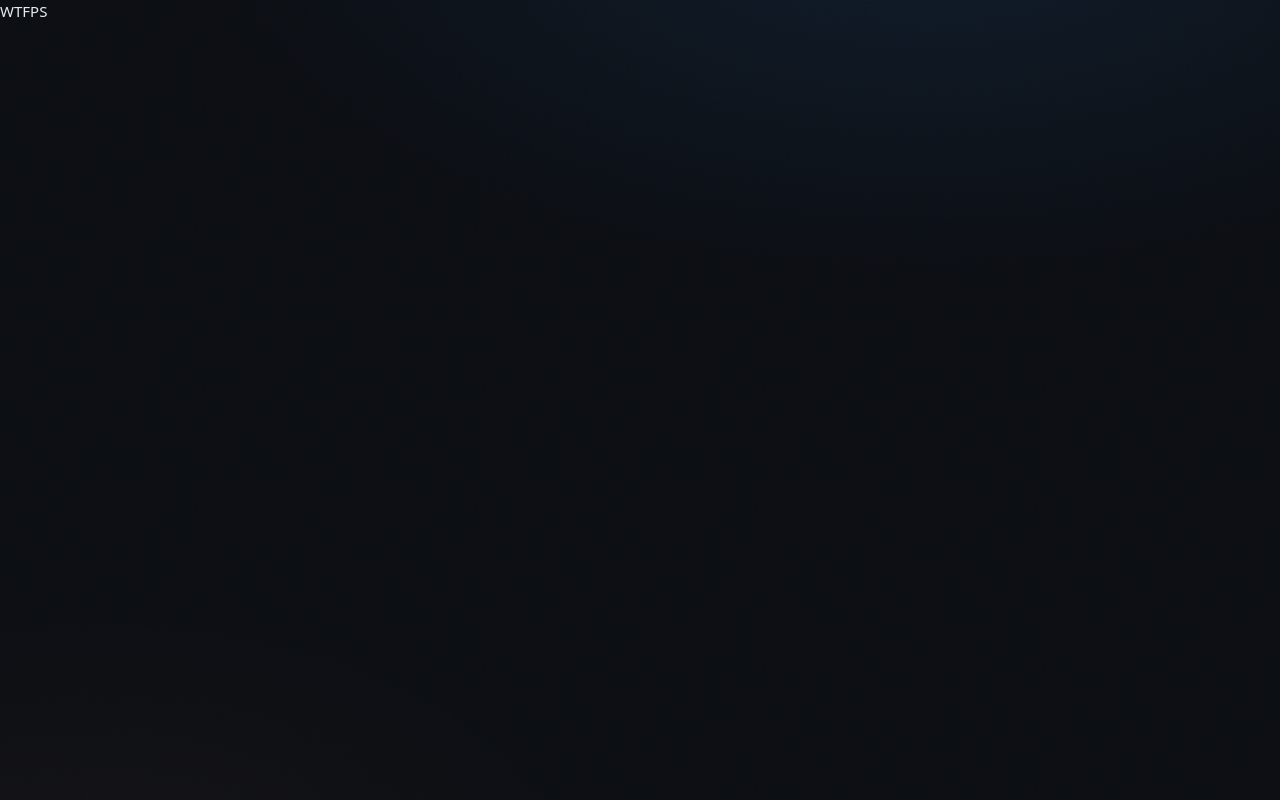
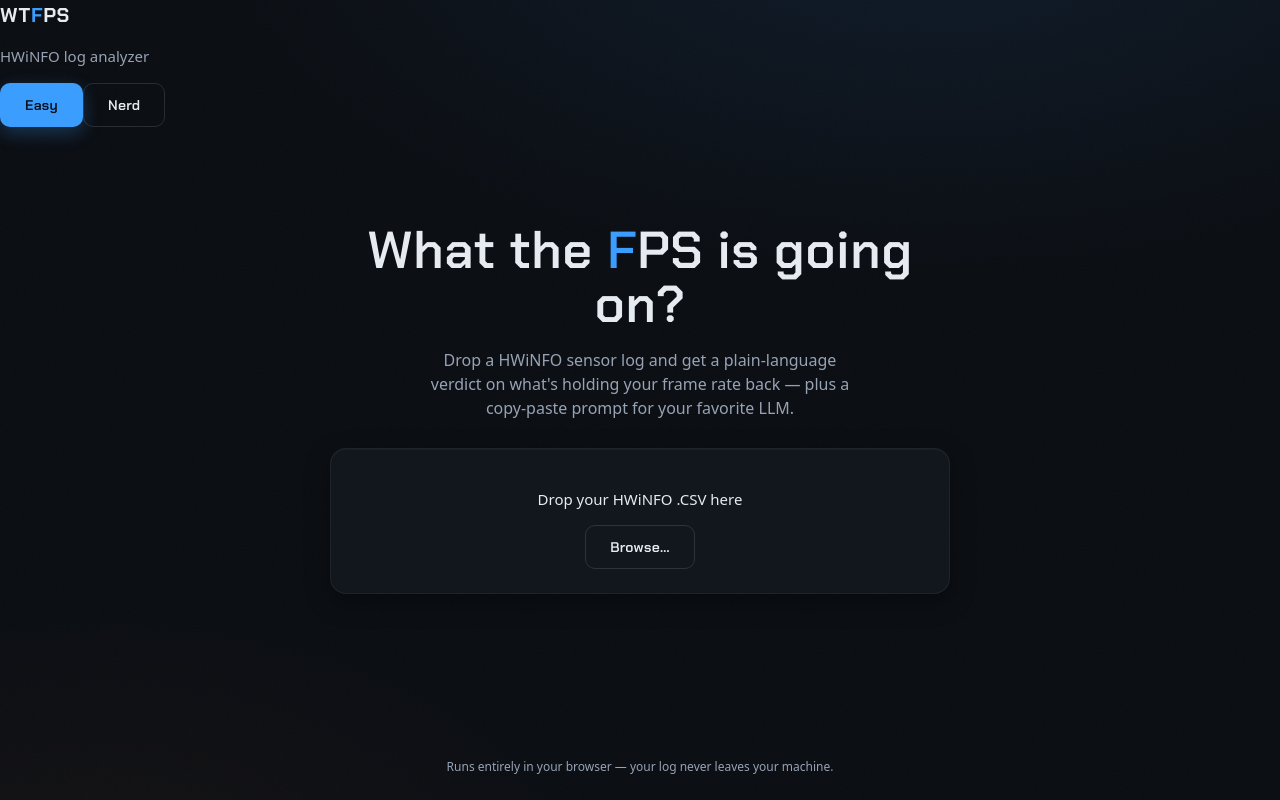
Before and after one commit to KaiC5504/WhatTheFPS, a React (Vite) app: page / in a window 1280 px wide. Built offline with nearby package versions, Linux system fonts and the light colour scheme.

Commit message:
feat(ui): assemble app — landing, results, easy/nerd wiring, specs+digest flow

```diff
--- a/src/App.tsx
+++ b/src/App.tsx
@@ -1,3 +1,120 @@
+import { useEffect, useState } from 'react';
+import type { AnalysisResult, InferredSpecs } from './types';
+import { TopBar } from './ui/TopBar';
+import { DropZone } from './ui/DropZone';
+import { HeroVerdict } from './ui/HeroVerdict';
+import { HeroStats } from './ui/HeroStats';
+import { FindingsList } from './ui/FindingsList';
+import { DigestPanel } from './ui/DigestPanel';
+import { SpecsCard } from './ui/SpecsCard';
+import { NerdView } from './ui/NerdView';
+import { useAnalysis, type AnalysisStatus } from './ui/useAnalysis';
+import { loadSpecs } from './storage/specsStore';
+import { Button } from './ui/primitives';
+import './ui/App.css';
+
+type UiMode = 'easy' | 'nerd';
+
 export function App() {
-  return <main>WTFPS</main>;
+  const { status, result, error, analyzeFile, reset } = useAnalysis();
+  const [mode, setMode] = useState<UiMode>('easy');
+  const [specs, setSpecs] = useState<InferredSpecs | null>(null);
+
+  // On a fresh result, seed the editable specs from a saved override if present,
+  // otherwise from what the engine inferred.
+  useEffect(() => {
+    if (result) setSpecs(loadSpecs() ?? result.log.specs);
+  }, [result]);
+
+  return (
+    <div className="app">
+      <TopBar mode={mode} onModeChange={setMode} />
+      <main className="app__main">
+        {status === 'ready' && result ? (
+          <Results
+            result={result}
+            specs={specs ?? result.log.specs}
+            mode={mode}
+            onSpecsChange={setSpecs}
+            onReset={reset}
+          />
+        ) : (
+          <Landing status={status} error={error} onFile={analyzeFile} />
+        )}
+      </main>
+      <footer className="app__footer u-dim">
+        Runs entirely in your browser — your log never leaves your machine.
+      </footer>
+    </div>
+  );
 }
+
+function Landing({
+  status,
+  error,
+  onFile,
+}: {
+  status: AnalysisStatus;
+  error: string | null;
+  onFile: (file: File) => void;
+}) {
+  return (
+    <section className="landing">
+      <h1 className="landing__title">
+        What the <span className="landing__f">F</span>PS is going on?
+      </h1>
+      <p className="landing__pitch">
+        Drop a HWiNFO sensor log and get a plain-language verdict on what's holding your frame
+        rate back — plus a copy-paste prompt for your favorite LLM.
+      </p>
+      <DropZone onFile={onFile} disabled={status === 'parsing'} />
+      {status === 'parsing' && <p className="landing__status u-dim">Analyzing your log…</p>}
+      {status === 'error' && (
+        <p role="alert" className="landing__error">
+          Couldn't read that log{error ? `: ${error}` : ''}. Try a different HWiNFO CSV.
+        </p>
+      )}
+    </section>
+  );
+}
+
+function Results({
+  result,
+  specs,
+  mode,
+  onSpecsChange,
+  onReset,
+}: {
+  result: AnalysisResult;
+  specs: InferredSpecs;
+  mode: UiMode;
+  onSpecsChange: (next: InferredSpecs) => void;
+  onReset: () => void;
+}) {
+  return (
+    <div className="results stack">
+      <section className="results__hero">
+        <HeroVerdict verdict={result.verdict} />
+        <HeroStats hero={result.verdict.hero} />
+      </section>
+
+      <FindingsList findings={result.verdict.findings} />
+
+      <div className="results__cols">
+        <DigestPanel result={result} specs={specs} />
+        <SpecsCard specs={specs} onChange={onSpecsChange} />
+      </div>
+
+      {mode === 'nerd' && <NerdView result={result} />}
+
+      <div className="results__actions">
+        <Button variant="ghost" onClick={onReset}>
+          Analyze another log
+        </Button>
+        <Button variant="subtle" disabled title="Before/after comparison is coming in v2">
+          Compare runs (soon)
+        </Button>
+      </div>
+    </div>
+  );
+}
--- /dev/null
+++ b/src/ui/App.css
@@ -0,0 +1,102 @@
+.app {
+  display: flex;
+  flex-direction: column;
+  min-height: 100%;
+}
+
+.app__main {
+  flex: 1;
+  width: 100%;
+  max-width: 1080px;
+  margin: 0 auto;
+  padding: var(--s6) var(--s5) var(--s8);
+}
+
+.app__footer {
+  text-align: center;
+  padding: var(--s5);
+  font-size: 12px;
+}
+
+/* ---- landing --------------------------------------------------------- */
+
+.landing {
+  max-width: 620px;
+  margin: var(--s8) auto 0;
+  text-align: center;
+  display: flex;
+  flex-direction: column;
+  align-items: center;
+  gap: var(--s4);
+}
+.landing__title {
+  font-size: clamp(32px, 6vw, 52px);
+  line-height: 1.05;
+  letter-spacing: 0.01em;
+}
+.landing__f {
+  color: var(--accent);
+}
+.landing__pitch {
+  color: var(--text-dim);
+  font-size: 16px;
+  max-width: 48ch;
+  margin: 0 0 var(--s3);
+}
+.landing .dropzone {
+  width: 100%;
+}
+.landing__status {
+  font-size: 14px;
+}
+.landing__error {
+  color: var(--bad);
+  font-size: 14px;
+}
+
+/* ---- results --------------------------------------------------------- */
+
+.results {
+  gap: var(--s5);
+  animation: results-in var(--dur-slow) var(--ease) both;
+}
+
+.results__hero {
+  display: grid;
+  grid-template-columns: 1.1fr 1fr;
+  gap: var(--s5);
+  align-items: stretch;
+}
+
+.results__cols {
+  display: grid;
+  grid-template-columns: 1.4fr 1fr;
+  gap: var(--s5);
+  align-items: start;
+}
+
+.results__actions {
+  display: flex;
+  justify-content: center;
+  gap: var(--s4);
+  padding-top: var(--s4);
+}
+
+/* one orchestrated entrance; collapses under reduced-motion via theme.css */
+@keyframes results-in {
+  from {
+    opacity: 0;
+    transform: translateY(10px);
+  }
+  to {
+    opacity: 1;
+    transform: translateY(0);
+  }
+}
+
+@media (max-width: 860px) {
+  .results__hero,
+  .results__cols {
+    grid-template-columns: 1fr;
+  }
+}
```
Also changed, not shown: 1 other file (tests, documents, lock files or other folders).
